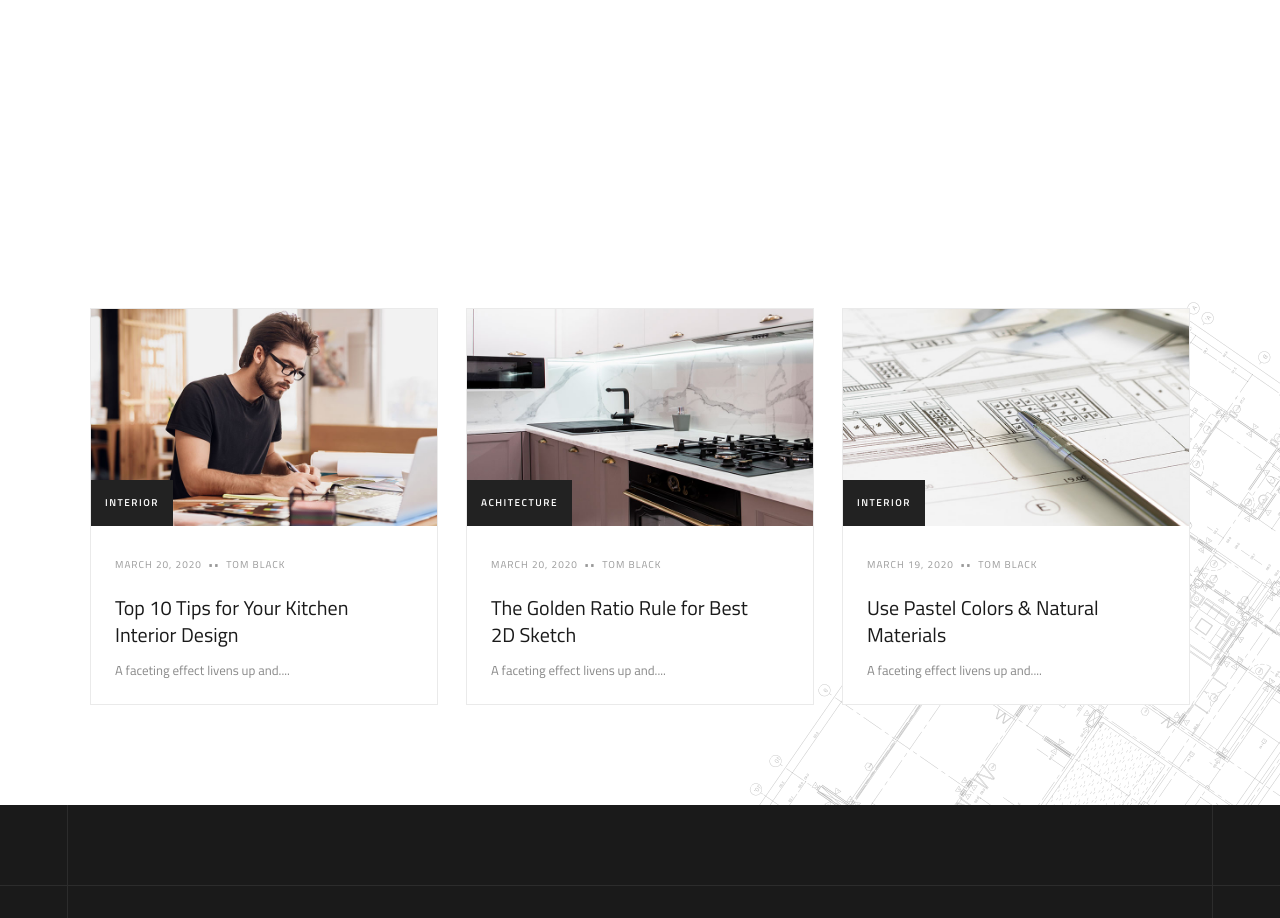
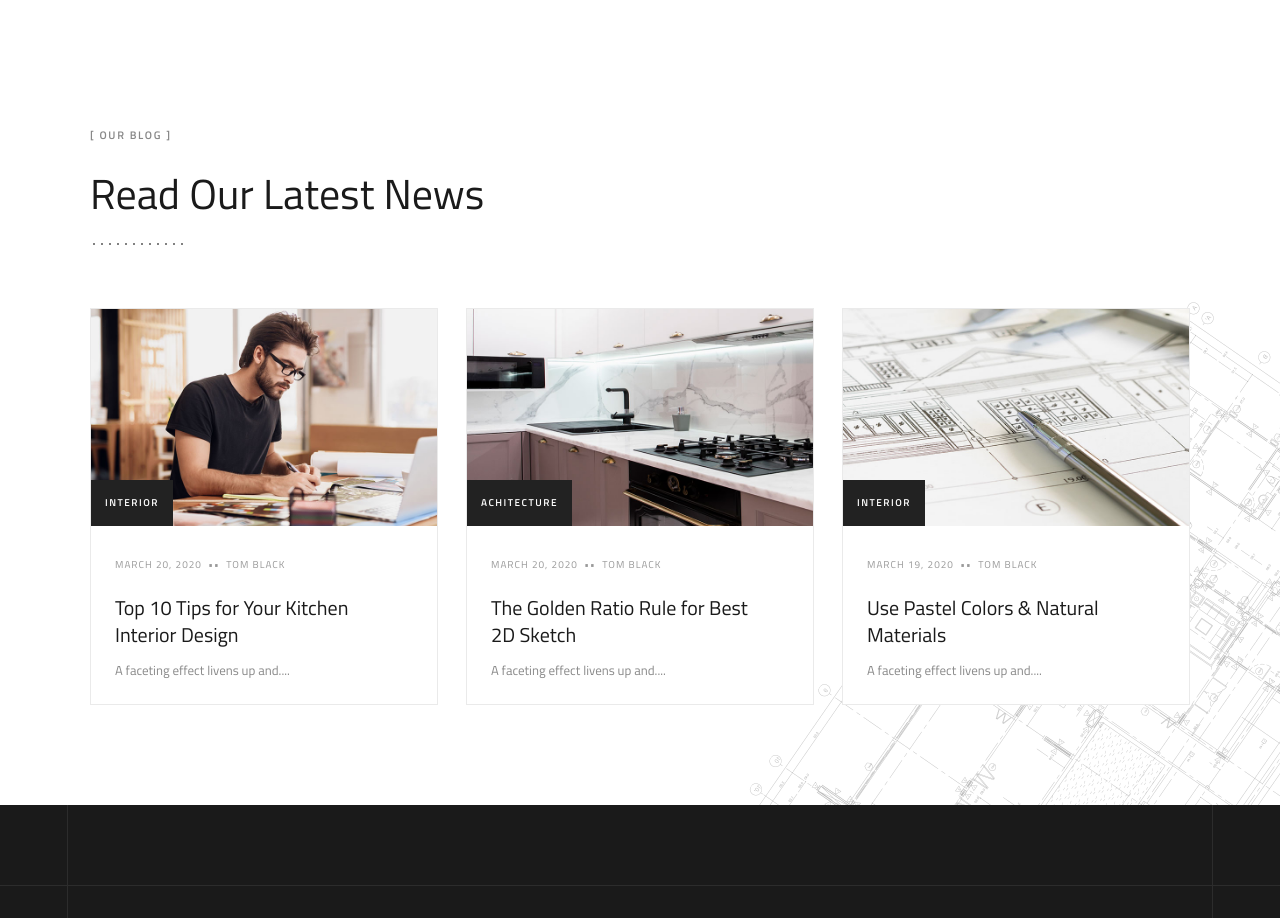
Before and after one commit to Kalandhar01/Siva_con, a Next.js app: page / in a window 1280 px wide. Shown: the part 5697-6615 px from the top of the page. Built offline with nearby package versions, Linux system fonts and the light colour scheme.

Commit message:
fix: make blog heading and cards visible on scroll

```diff
--- a/src/components/Blog.tsx
+++ b/src/components/Blog.tsx
@@ -25,8 +25,8 @@ export default function Blog() {
       }}
     >
       <div className="relative mx-auto px-6 md:px-[90px]" style={{ maxWidth: "none" }}>
-        <div className="flex flex-col md:flex-row md:items-end md:justify-between gap-6" data-reveal>
-          <div className="reveal">
+        <div className="reveal flex flex-col md:flex-row md:items-end md:justify-between gap-6" data-reveal>
+          <div>
             <span
               style={{
                 fontFamily: '"Titillium Web", sans-serif',
@@ -93,7 +93,7 @@ export default function Blog() {
           {posts.map((p, i) => (
             <article
               key={p.title}
-              className="blog-card"
+              className="blog-card reveal"
               data-reveal
               style={{
                 background: "#FFFFFF",
```
